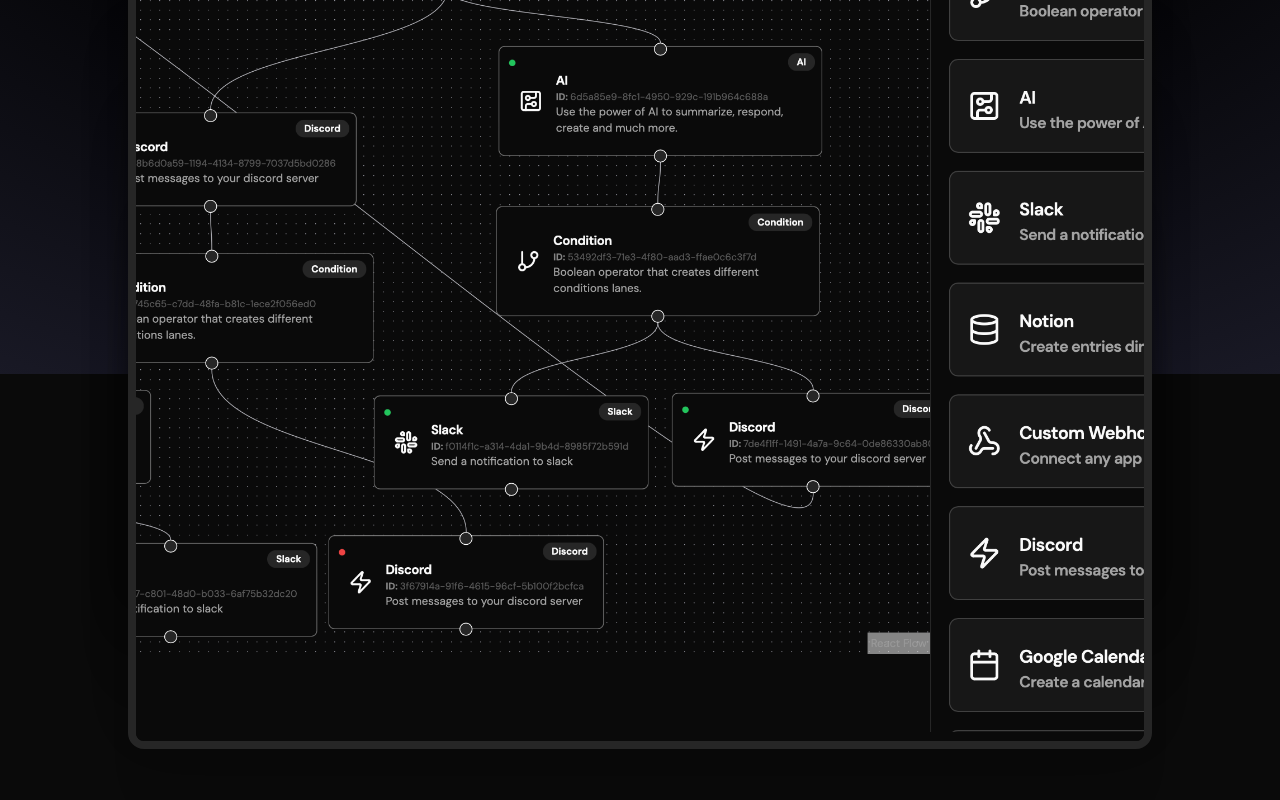
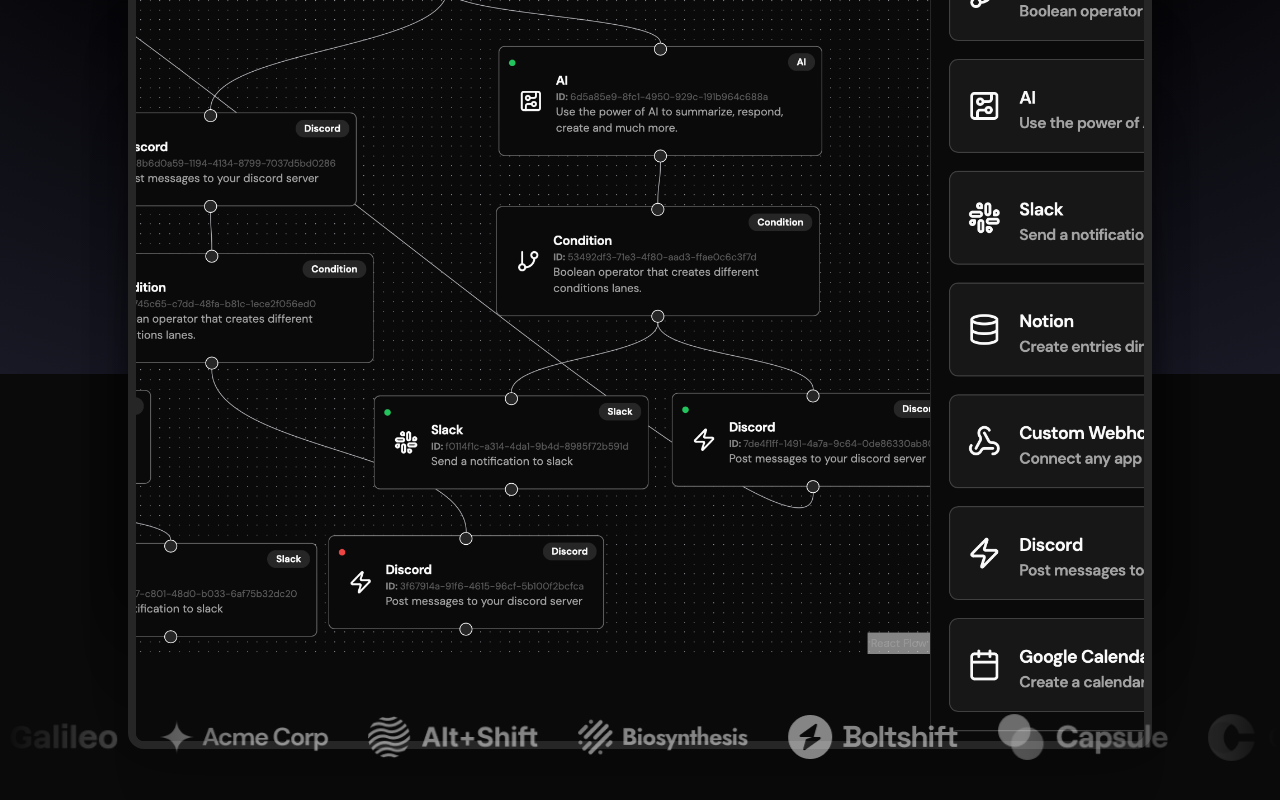
Before and after one commit to debianbaker/fuzzie, a Next.js app: page / in a window 1280 px wide. Shown: the part 426-1226 px from the top of the page. Built offline with nearby package versions, Linux system fonts and the light colour scheme.

Commit message:
Added infinite cards from aceternity

```diff
--- a/src/app/page.tsx
+++ b/src/app/page.tsx
@@ -1,6 +1,8 @@
 import { ContainerScroll } from "@/components/global/container-scroll-animation";
+import { InfiniteMovingCards } from "@/components/global/infinite-moving-cards";
 import Navbar from "@/components/global/navbar";
 import { Button } from "@/components/ui/button";
+import { clients } from "@/lib/constants";
 import Image from "next/image";
 
 export default function Home() {
@@ -41,6 +43,14 @@
               ></ContainerScroll>
            </div>
         </section>
+        <InfiniteMovingCards
+          className="md:mt-[18rem] mt-[-100px]"
+          items={clients}
+          direction="right"
+          speed="slow"
+        />
+        {// clients is the Array of hrefs
+          }
       </main>
   );
 }
--- /dev/null
+++ b/src/components/global/infinite-moving-cards.tsx
@@ -0,0 +1,102 @@
+'use client'
+
+import { cn } from '@/lib/utils'
+import Image from 'next/image'
+import React, { useEffect, useState } from 'react'
+
+export const InfiniteMovingCards = ({
+  items,
+  direction = 'left',
+  speed = 'fast',
+  pauseOnHover = true,
+  className,
+}: {
+  items: {
+    href: string
+  }[]
+  direction?: 'left' | 'right'
+  speed?: 'fast' | 'normal' | 'slow'
+  pauseOnHover?: boolean
+  className?: string
+}) => {
+  const containerRef = React.useRef<HTMLDivElement>(null)
+  const scrollerRef = React.useRef<HTMLUListElement>(null)
+
+  useEffect(() => {
+    addAnimation()
+  }, [])
+
+  const [start, setStart] = useState(false)
+  function addAnimation() {
+    if (containerRef.current && scrollerRef.current) {
+      const scrollerContent = Array.from(scrollerRef.current.children)
+
+      scrollerContent.forEach((item) => {
+        const duplicatedItem = item.cloneNode(true)
+        if (scrollerRef.current) {
+          scrollerRef.current.appendChild(duplicatedItem)
+        }
+      })
+
+      getDirection()
+      getSpeed()
+      setStart(true)
+    }
+  }
+  const getDirection = () => {
+    if (containerRef.current) {
+      if (direction === 'left') {
+        containerRef.current.style.setProperty(
+          '--animation-direction',
+          'forwards'
+        )
+      } else {
+        containerRef.current.style.setProperty(
+          '--animation-direction',
+          'reverse'
+        )
+      }
+    }
+  }
+  const getSpeed = () => {
+    if (containerRef.current) {
+      if (speed === 'fast') {
+        containerRef.current.style.setProperty('--animation-duration', '20s')
+      } else if (speed === 'normal') {
+        containerRef.current.style.setProperty('--animation-duration', '40s')
+      } else {
+        containerRef.current.style.setProperty('--animation-duration', '80s')
+      }
+    }
+  }
+  console.log(items)
+  return (
+    <div
+      ref={containerRef}
+      className={cn(
+        'scroller relative z-20  max-w-7xl overflow-hidden  [mask-image:linear-gradient(to_right,transparent,white_20%,white_80%,transparent)]',
+        className
+      )}
+    >
+      <ul
+        ref={scrollerRef}
+        className={cn(
+          ' flex min-w-full shrink-0 gap-10 py-4 w-max flex-nowrap',
+          start && 'animate-scroll ',
+          pauseOnHover && 'hover:[animation-play-state:paused]'
+        )}
+      >
+        {items.map((item, idx) => (
+          <Image
+            width={170}
+            height={1}
+            src={item.href}
+            alt={item.href}
+            className=" relative rounded-2xl  object-contain opacity-50"
+            key={item.href}
+          />
+        ))}
+      </ul>
+    </div>
+  )
+}
--- /dev/null
+++ b/src/lib/constants.ts
@@ -0,0 +1,3 @@
+export const clients = [...new Array(10)].map((client, index) => ({
+    href: `/${index + 1}.png`,
+}))
```
